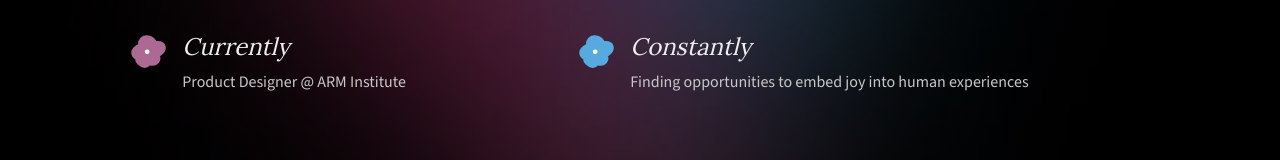
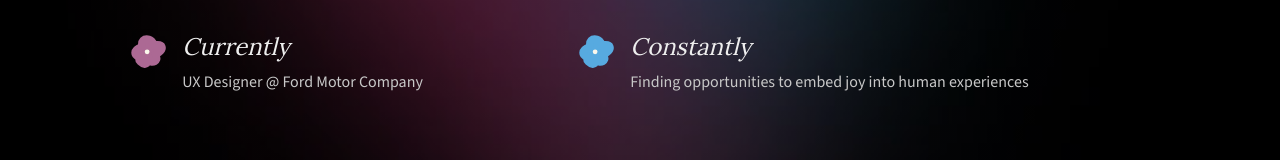
Before and after one commit to anna-hi/portfolio, a Next.js app: page / in a window 1280 px wide. Shown: the part 474-634 px from the top of the page. Built offline with nearby package versions, Linux system fonts and the light colour scheme.

Commit message:
updated title :D

```diff
--- a/src/app/page.tsx
+++ b/src/app/page.tsx
@@ -11,7 +11,7 @@ import styles from "./style.module.css";
 const activity_elements = [
   {
     header: "Currently",
-    subtext: "Product Designer @ ARM Institute",
+    subtext: "UX Designer @ Ford Motor Company",
     color: FLOWER_COLORS.PURPLE,
   },
   {
```
